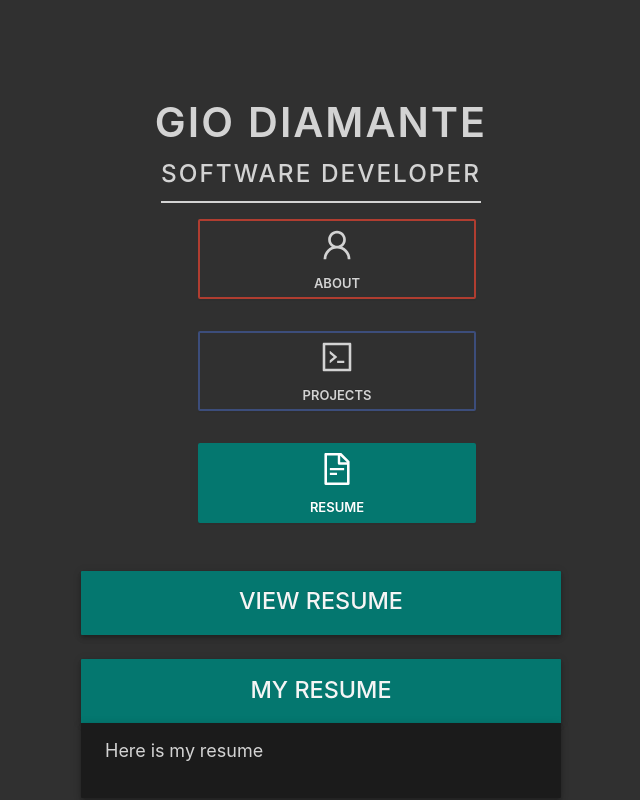
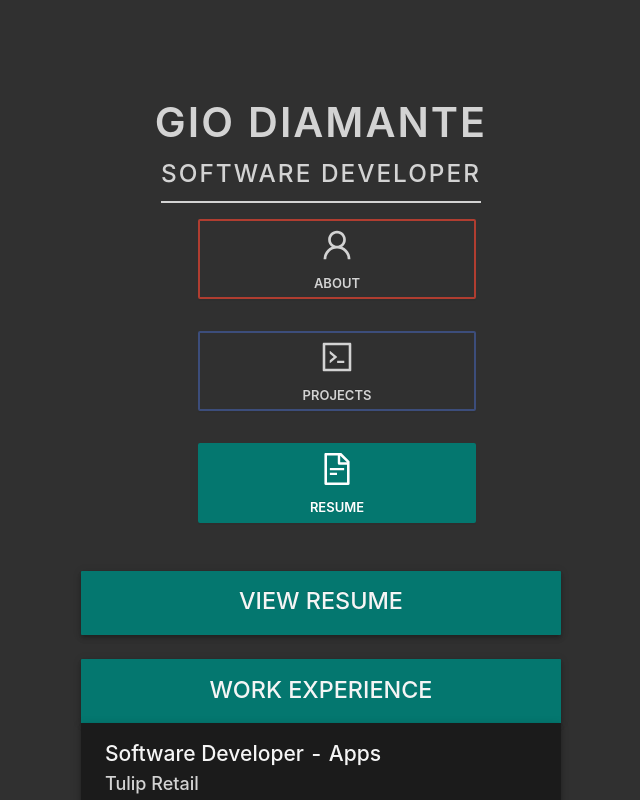
Before and after one commit to GDiamante/gdiamante.github.io, a React (Create React App) app in the folder personal-site/: page /resume in a window 1280 px wide. Both pictures are taken after a click on the button "RESUME". Shown: the top 800 px of the page, without its empty margins (319-959 px from the left). Built offline with nearby package versions, Linux system fonts and the light colour scheme.

Commit message:
Updated resume page, added buttons

```diff
--- a/personal-site/src/Components/About.js
+++ b/personal-site/src/Components/About.js
@@ -7,8 +7,9 @@ export default class About extends React.Component {
 
     showNotification = () => {
         notification.open({
-          message: 'Email Address Copied!',
-          placement: 'bottomRight'
+          message: 'Email Address Copied To Clipboard!',
+          placement: 'bottomRight',
+          className: 'emailNotification'
         });
       };
 
--- a/personal-site/src/Components/Resume.js
+++ b/personal-site/src/Components/Resume.js
@@ -10,11 +10,21 @@ export default class Resume extends React.Component {
                     <h3>View Resume</h3>
                 </Button>
                 <div className='resumeHeading'>
-                    <h3>My Resume</h3>
+                    <h3>Work Experience</h3>
                 </div>
                 <div className='resumeBody'>
-                    <p>Here is my resume
-                    </p>
+                    <h3>Software Developer - Apps</h3>
+                    <h4>Tulip Retail</h4>
+                    <h5>January 2020-August 2020</h5>
+                    <br/>
+                    <h3>Junior Developer Co-op</h3>
+                    <h4>JOMAR Softcorp International</h4>
+                    <h5>May 2018-December 2018</h5>
+                    <h5>May 2019-August 2019</h5>
+                    <br/>
+                    <h3>Grocery Clerk</h3>
+                    <h4>Food Basics</h4>
+                    <h5>September 2013-April 2018</h5>
                 </div>
             </div>
         )
--- a/personal-site/src/Styles/about.scss
+++ b/personal-site/src/Styles/about.scss
@@ -1,6 +1,4 @@
 @import './colors.scss';
-
-
 
 .about {
     margin-top: 2rem;
@@ -85,3 +83,7 @@
         }
     }
 }
+
+.emailNotification {
+    background-color: $gray-features !important;
+}
--- a/personal-site/src/Styles/resume.scss
+++ b/personal-site/src/Styles/resume.scss
@@ -76,5 +76,17 @@
         border-bottom-left-radius: 1px;
         border-bottom-right-radius: 1px;
         box-shadow: 0 2px 4px -1px rgba(0,0,0,.2), 0 4px 5px 0 rgba(0,0,0,.14), 0 1px 10px 0 rgba(0,0,0,.12);
+
+        h3 {
+            color: $heading-color;
+        }
+
+        h4 {
+            color: $font-color;
+        }
+
+        h5 {
+            color: $font-color;
+        }
     }
 }
```
